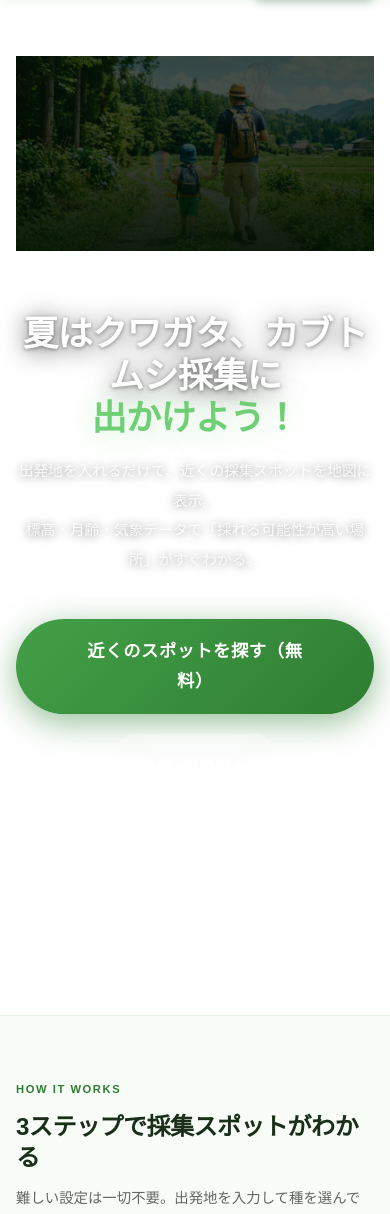
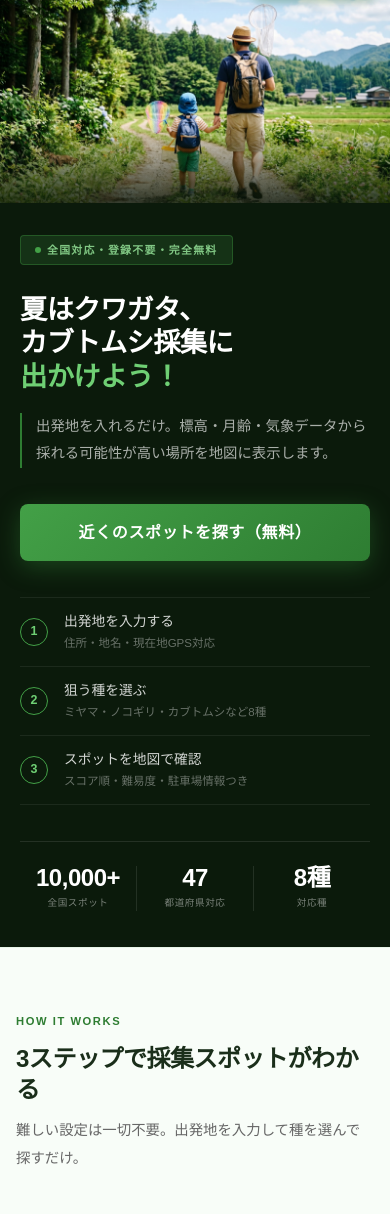
Before and after one commit to 0515naokit-sketch/beetle-finder, a Flask app: page / in a window 390 px wide. Shown: the part 62-1276 px from the top of the page. Run offline with Flask 3, Linux system fonts and the light colour scheme.

Commit message:
Redesign hero: cinema split layout (photo left, dark panel right)
- 58/42 grid: hero photo fills left, dark #0b1a0b panel on right
- Right panel: tag badge, h1, sub with left border accent, green CTA
- Inline 3-step guide with circle numbers and sub-descriptions
- Stats row at bottom of panel (border-top separator)
- Mobile: stacks vertically (photo top, panel below)

Co-Authored-By: Claude Sonnet 4.6 <noreply@anthropic.com>

```diff
--- a/templates/landing.html
+++ b/templates/landing.html
@@ -61,120 +61,119 @@
     }
     .btn-header:hover{transform:translateY(-1px);box-shadow:0 4px 16px rgba(27,94,32,.4)}
 
-    /* ── ヒーロー ── */
+    /* ── ヒーロー（縦割り2カラム） ── */
     #hero{
-      position:relative;min-height:82svh;
-      display:flex;flex-direction:column;
-      align-items:center;justify-content:center;
-      text-align:center;padding:72px 24px 56px;
-      overflow:hidden;
+      display:grid;
+      grid-template-columns:58% 42%;
+      min-height:100svh;
     }
-    #hero-bg{
-      position:absolute;inset:0;
-      background-color:#1a3a1a;
-      z-index:0;overflow:hidden;
+    .hero-photo{
+      position:relative;overflow:hidden;
     }
-    #hero-bg img{
+    .hero-photo img{
       width:100%;height:100%;
-      object-fit:cover;object-position:center 35%;
-      filter:brightness(.55) saturate(1.1);
+      object-fit:cover;object-position:center 30%;
       display:block;
     }
-    /* 全体に緑がかったダークオーバーレイ */
-    #hero-bg::before{
-      content:'';position:absolute;inset:0;z-index:1;
-      background:linear-gradient(
-        180deg,
-        rgba(5,25,10,.55) 0%,
-        rgba(5,20,8,.40) 45%,
-        rgba(5,25,10,.70) 100%
-      );
+    /* 右側へのグラデーション */
+    .hero-photo::after{
+      content:'';position:absolute;inset:0;
+      background:linear-gradient(to right,transparent 70%,rgba(8,20,8,.6));
     }
-    /* 下部グラデーション */
-    #hero-bg::after{
-      content:'';position:absolute;bottom:0;left:0;right:0;height:160px;
-      background:linear-gradient(transparent,rgba(0,15,0,.6));
-      z-index:2;
+    .hero-panel{
+      background:#0b1a0b;
+      display:flex;flex-direction:column;
+      justify-content:center;
+      padding:56px 52px 48px;
+      position:relative;
     }
-    #hero > *{position:relative;z-index:3}
-
-    .hero-eyebrow{
-      display:inline-block;
-      background:rgba(255,255,255,.15);
-      border:1px solid rgba(255,255,255,.3);
-      color:#fff;
-      font-size:.72rem;font-weight:700;letter-spacing:.14em;
-      padding:6px 18px;border-radius:20px;margin-bottom:28px;
+    /* 左側へのつながりグラデーション */
+    .hero-panel::before{
+      content:'';position:absolute;top:0;bottom:0;left:-40px;width:40px;
+      background:linear-gradient(to right,transparent,#0b1a0b);
+      pointer-events:none;
+    }
+    .hero-tag{
+      display:inline-flex;align-items:center;gap:6px;
+      background:rgba(67,160,71,.18);
+      border:1px solid rgba(67,160,71,.35);
+      color:#81c784;
+      font-size:.68rem;font-weight:700;letter-spacing:.12em;
+      padding:5px 14px;border-radius:4px;
+      margin-bottom:28px;align-self:flex-start;
+    }
+    .hero-tag::before{
+      content:'';width:6px;height:6px;border-radius:50%;
+      background:#43a047;flex-shrink:0;
     }
     #hero h1{
-      font-size:clamp(2.2rem,6.5vw,4rem);
-      font-weight:900;line-height:1.2;
-      color:#fff;margin-bottom:18px;
+      font-size:clamp(1.7rem,3vw,2.6rem);
+      font-weight:900;line-height:1.22;
+      color:#fff;margin-bottom:20px;
       letter-spacing:-.02em;
-      text-shadow:0 3px 24px rgba(0,0,0,.6), 0 1px 4px rgba(0,0,0,.4);
     }
     #hero h1 em{
-      color:#6fcf74;font-style:normal;
-      display:inline-block;
-      text-shadow:0 0 32px rgba(111,207,116,.4);
+      color:#6fcf74;font-style:normal;display:block;
     }
     .hero-sub{
-      font-size:clamp(.92rem,2.5vw,1.08rem);
-      color:rgba(255,255,255,.9);max-width:500px;
-      margin:0 auto 44px;line-height:2;
-      text-shadow:0 1px 8px rgba(0,0,0,.5);
+      font-size:.9rem;
+      color:rgba(255,255,255,.65);
+      line-height:1.9;margin-bottom:36px;
+      border-left:2px solid #2e7d32;
+      padding-left:14px;
     }
-    .hero-cta-wrap{display:flex;flex-direction:column;align-items:center;gap:14px}
     .hero-cta{
       display:inline-block;
       background:linear-gradient(135deg,#43a047,#2e7d32);
       color:#fff;
-      font-size:1.08rem;font-weight:800;
-      padding:18px 60px;border-radius:50px;
-      box-shadow:0 8px 32px rgba(46,125,50,.5);
+      font-size:1rem;font-weight:800;
+      padding:16px 40px;border-radius:8px;
+      box-shadow:0 6px 24px rgba(46,125,50,.45);
       transition:all .25s;
       letter-spacing:.04em;
+      align-self:flex-start;
+      margin-bottom:36px;
     }
-    .hero-cta:hover{transform:translateY(-3px);box-shadow:0 14px 44px rgba(46,125,50,.6)}
-
-    /* ヒーロー ミニ利用ガイド */
-    .hero-how{
-      display:flex;align-items:center;gap:10px;
-      margin-top:24px;
-      background:rgba(0,0,0,.3);
-      backdrop-filter:blur(10px);
-      border:1px solid rgba(255,255,255,.18);
-      border-radius:50px;padding:10px 24px;
-      flex-wrap:wrap;justify-content:center;
+    .hero-cta:hover{transform:translateY(-3px);box-shadow:0 12px 36px rgba(46,125,50,.6)}
+    /* ヒーロー内3ステップ */
+    .hero-steps{
+      display:flex;flex-direction:column;gap:0;
+      margin-bottom:36px;
     }
-    .hero-how-item{
-      display:flex;align-items:center;gap:8px;
-      color:#fff;font-size:.82rem;font-weight:600;
+    .hero-step{
+      display:flex;align-items:center;gap:16px;
+      padding:12px 0;
+      border-bottom:1px solid rgba(255,255,255,.07);
     }
-    .hero-how-num{
-      width:22px;height:22px;border-radius:50%;
-      background:#43a047;color:#fff;
-      font-size:.72rem;font-weight:800;
+    .hero-step:first-child{border-top:1px solid rgba(255,255,255,.07)}
+    .hero-step-num{
+      width:28px;height:28px;border-radius:50%;
+      background:transparent;
+      border:1px solid #43a047;
+      color:#6fcf74;
+      font-size:.78rem;font-weight:800;
       display:flex;align-items:center;justify-content:center;
       flex-shrink:0;
     }
-    .hero-how-arrow{color:rgba(255,255,255,.45);font-size:.8rem}
-
+    .hero-step-text{
+      font-size:.86rem;color:rgba(255,255,255,.82);font-weight:500;
+    }
+    .hero-step-sub{
+      font-size:.72rem;color:rgba(255,255,255,.38);margin-top:1px;
+    }
+    /* 統計 */
     .hero-stats{
-      display:flex;gap:0;margin-top:20px;
-      background:rgba(255,255,255,.12);
-      backdrop-filter:blur(16px);
-      -webkit-backdrop-filter:blur(16px);
-      border:1px solid rgba(255,255,255,.2);
-      border-radius:20px;padding:24px 40px;
+      display:flex;gap:0;
+      border-top:1px solid rgba(255,255,255,.1);
+      padding-top:24px;
     }
     .hero-stat{
-      padding:0 36px;border-right:1px solid rgba(255,255,255,.2);
-      text-align:center;
+      flex:1;text-align:center;
+      border-right:1px solid rgba(255,255,255,.1);
     }
     .hero-stat:last-child{border-right:none}
-    .hero-stat-num{font-size:1.9rem;font-weight:900;color:#fff;line-height:1;letter-spacing:-.02em}
-    .hero-stat-label{font-size:.66rem;color:rgba(255,255,255,.65);margin-top:6px;letter-spacing:.06em}
+    .hero-stat-num{font-size:1.5rem;font-weight:900;color:#fff;line-height:1;letter-spacing:-.02em}
+    .hero-stat-label{font-size:.6rem;color:rgba(255,255,255,.45);margin-top:5px;letter-spacing:.06em}
 
     /* ── セクション共通 ── */
     .section-inner{max-width:920px;margin:0 auto}
@@ -413,14 +412,14 @@
     @media(max-width:700px){
       #lp-header{padding:0 16px}
       nav{display:none}
-      #hero{min-height:80svh;padding:56px 16px 48px}
-      .hero-how{gap:8px;padding:10px 16px;border-radius:16px}
-      .hero-how-arrow{display:none}
-      .hero-stats{
-        gap:0;padding:18px 20px;flex-wrap:wrap;
-        justify-content:center;border-radius:16px;
-      }
-      .hero-stat{padding:8px 18px}
+      /* モバイルは縦積み */
+      #hero{grid-template-columns:1fr;min-height:auto}
+      .hero-photo{height:52vw;min-height:200px}
+      .hero-photo::after{background:linear-gradient(to bottom,transparent 60%,rgba(8,20,8,.8))}
+      .hero-panel{padding:32px 20px 36px}
+      .hero-panel::before{display:none}
+      .hero-cta{align-self:stretch;text-align:center;padding:15px 24px}
+      .hero-stats{gap:0}
       #how{padding:64px 16px}
       .steps{grid-template-columns:1fr;gap:16px}
       #scene{grid-template-columns:1fr}
@@ -438,8 +437,6 @@
     @media(max-width:440px){
       .guide-grid{grid-template-columns:1fr}
       .tool-row{grid-template-columns:1fr}
-      .hero-stats{flex-direction:column;align-items:center;gap:16px}
-      .hero-stat{border-right:none;padding:0}
     }
   </style>
 </head>
@@ -461,23 +458,54 @@
 
 <!-- ヒーロー -->
 <section id="hero">
-  <div id="hero-bg">
-    <img src="/static/img/hero.jpg" alt="親子でクワガタ採集" aria-hidden="true">
+  <!-- 左：写真 -->
+  <div class="hero-photo">
+    <img src="/static/img/hero.jpg" alt="親子でクワガタ採集">
   </div>
 
-  <div class="hero-eyebrow">全国対応・登録不要・完全無料</div>
-  <h1>夏はクワガタ、カブトムシ採集に<br><em>出かけよう！</em></h1>
+  <!-- 右：テキストパネル -->
+  <div class="hero-panel">
+    <div class="hero-tag">全国対応・登録不要・完全無料</div>
+
+    <h1>夏はクワガタ、<br>カブトムシ採集に<br><em>出かけよう！</em></h1>
+
     <p class="hero-sub">
-    出発地を入れるだけで、近くの採集スポットを地図に表示。<br>
-    標高・月齢・気象データで「採れる可能性が高い場所」がすぐわかる。
+      出発地を入れるだけ。標高・月齢・気象データから<br>
+      採れる可能性が高い場所を地図に表示します。
     </p>
 
     <a href="/app" class="hero-cta">近くのスポットを探す（無料）</a>
 
+    <!-- 3ステップ -->
+    <div class="hero-steps">
+      <div class="hero-step">
+        <div class="hero-step-num">1</div>
+        <div>
+          <div class="hero-step-text">出発地を入力する</div>
+          <div class="hero-step-sub">住所・地名・現在地GPS対応</div>
+        </div>
+      </div>
+      <div class="hero-step">
+        <div class="hero-step-num">2</div>
+        <div>
+          <div class="hero-step-text">狙う種を選ぶ</div>
+          <div class="hero-step-sub">ミヤマ・ノコギリ・カブトムシなど8種</div>
+        </div>
+      </div>
+      <div class="hero-step">
+        <div class="hero-step-num">3</div>
+        <div>
+          <div class="hero-step-text">スポットを地図で確認</div>
+          <div class="hero-step-sub">スコア順・難易度・駐車場情報つき</div>
+        </div>
+      </div>
+    </div>
+
+    <!-- 統計 -->
     <div class="hero-stats">
       <div class="hero-stat">
         <div class="hero-stat-num">10,000+</div>
-      <div class="hero-stat-label">全国採集スポット</div>
+        <div class="hero-stat-label">全国スポット</div>
       </div>
       <div class="hero-stat">
         <div class="hero-stat-num">47</div>
@@ -485,7 +513,8 @@
       </div>
       <div class="hero-stat">
         <div class="hero-stat-num">8種</div>
-      <div class="hero-stat-label">クワガタ・カブト対応</div>
+        <div class="hero-stat-label">対応種</div>
+      </div>
     </div>
   </div>
 </section>
```
Lines whose indentation alone changed are shown as unchanged.
